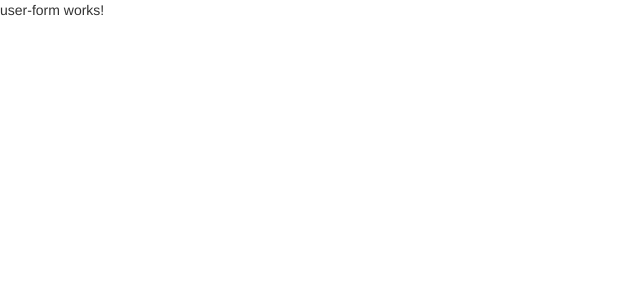
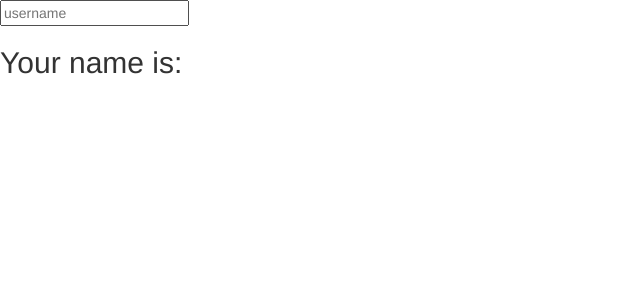
Before and after one commit to an244/Angular4-study, an Angular app: page / in a window 1280 px wide. Shown: the top 300 px of the page, without its empty margins (0-640 px from the left). Built offline with nearby package versions, Linux system fonts and the light colour scheme.

Commit message:
2-ways binding

```diff
--- a/src/app/user-form/user-form.component.html
+++ b/src/app/user-form/user-form.component.html
@@ -1,3 +1,7 @@
-<p>
-  user-form works!
-</p>
+<!-- chu $event trong showName($event) la co dinh va ko dc thay doi! -->
+<!-- <input placeholder="username" (keyup)="showName($event)">
+<h2>Your name is: {{name}}</h2> -->
+
+<!-- Su dung cach 2-ways binding -->
+<input placeholder="username" [(ngModel)]="name">
+<h2>Your name is: {{name}}</h2>
--- a/src/app/user-form/user-form.component.ts
+++ b/src/app/user-form/user-form.component.ts
@@ -7,9 +7,13 @@ import { Component, OnInit } from '@angular/core';
 })
 export class UserFormComponent implements OnInit {
 
+  name = '';
   constructor() { }
 
   ngOnInit() {
   }
 
+  showName(bien_bat_ky) {
+    this.name = bien_bat_ky.target.value;
+  }
 }
```
Also changed, not shown: src/app/app.module.ts (+7 -1 lines).
